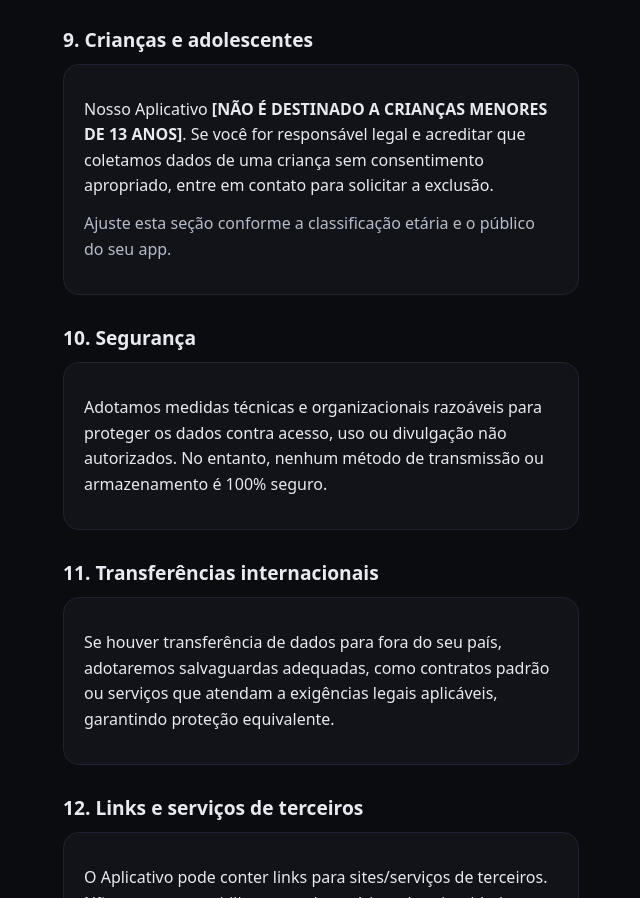
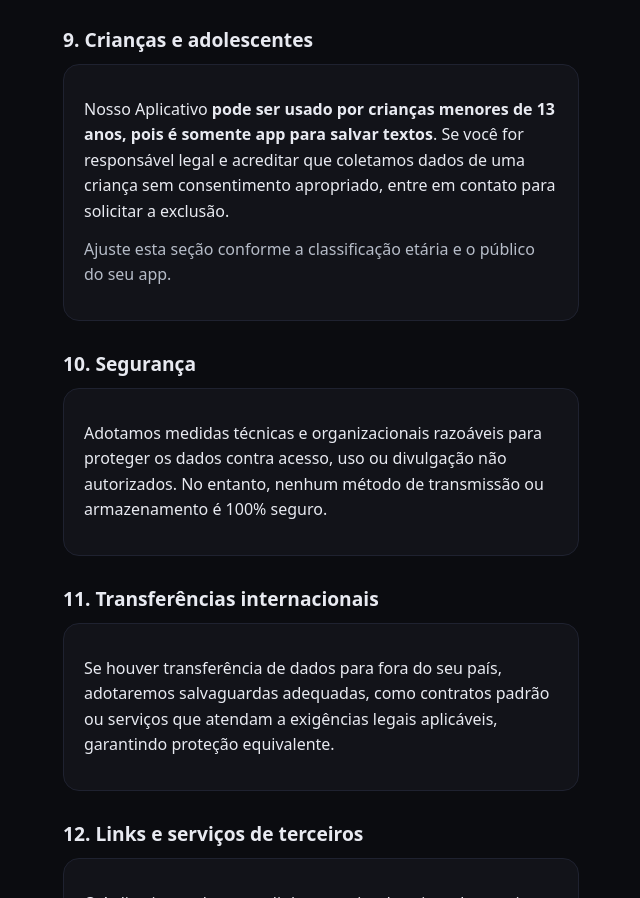
Before and after one commit to nukawebdev/note-app-privacy, a plain HTML site: page index.html in a window 1280 px wide. Shown: the part 3409-4307 px from the top of the page, without its empty margins (141-781 px from the left). Drawn offline with Linux system fonts and the light colour scheme.

Commit message:
Update index.html

```diff
--- a/index.html
+++ b/index.html
@@ -139,7 +139,7 @@
 
       <h2>9. Crianças e adolescentes</h2>
       <div class="card">
-        <p>Nosso Aplicativo <strong>[NÃO É DESTINADO A CRIANÇAS MENORES DE 13 ANOS]</strong>. Se você for responsável legal e acreditar que coletamos dados de uma criança sem consentimento apropriado, entre em contato para solicitar a exclusão.</p>
+        <p>Nosso Aplicativo <strong>pode ser usado por crianças menores de 13 anos, pois é somente app para salvar textos</strong>. Se você for responsável legal e acreditar que coletamos dados de uma criança sem consentimento apropriado, entre em contato para solicitar a exclusão.</p>
         <p class="muted">Ajuste esta seção conforme a classificação etária e o público do seu app.</p>
       </div>
 
```
